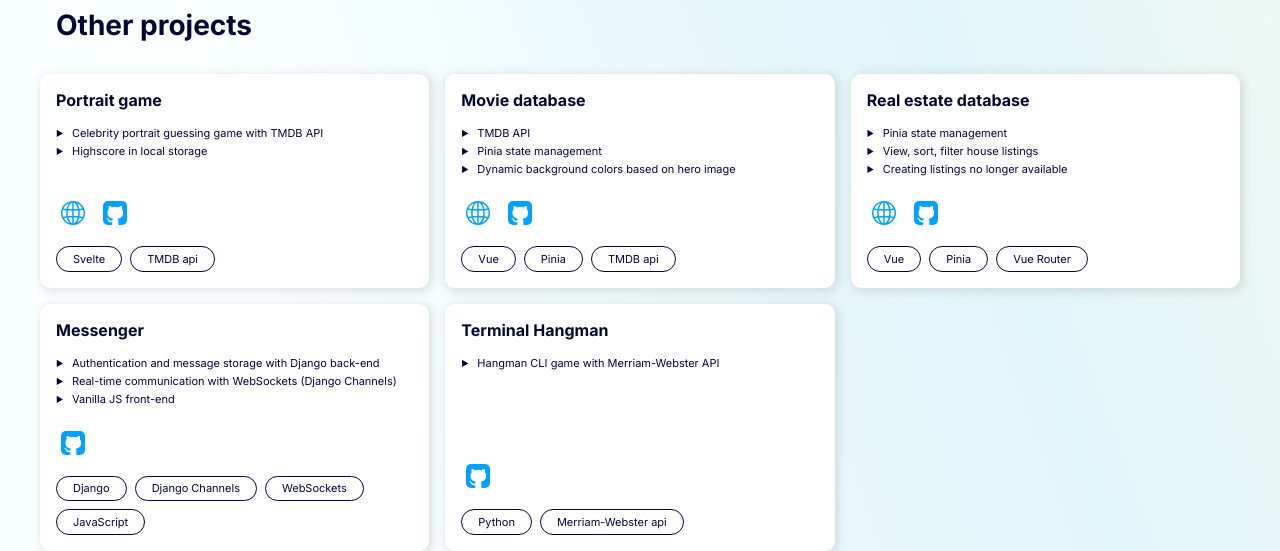
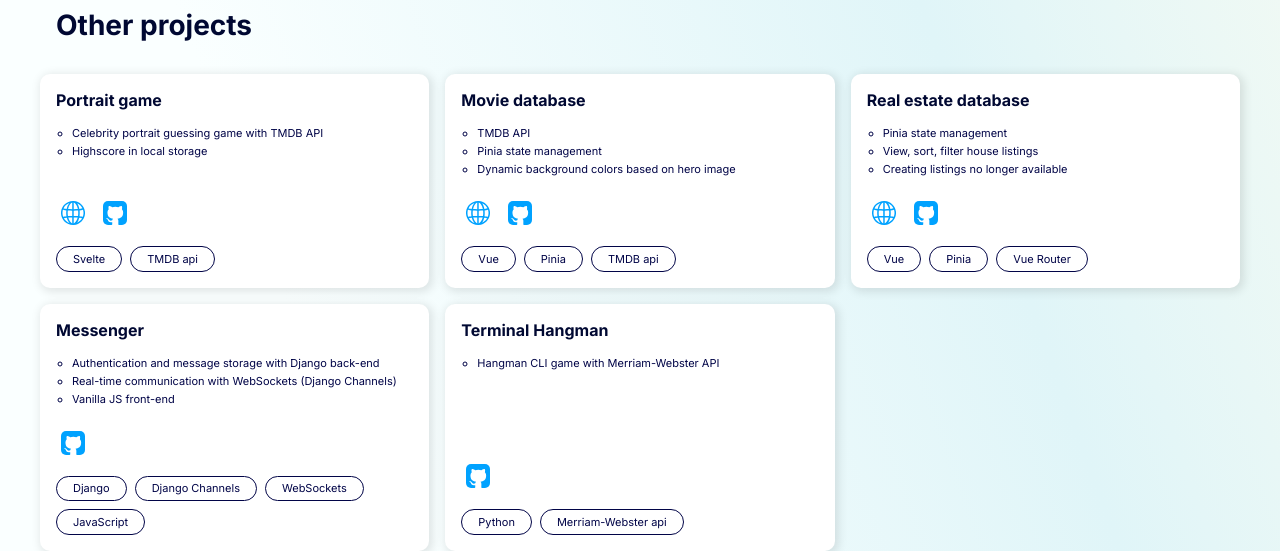
Before and after one commit to crvdam/portfolio_v3, a React (Vite) app in the folder portfolio_v3/: page / in a window 1280 px wide. Shown: the part 1060-1611 px from the top of the page. Built offline with nearby package versions, Linux system fonts and the light colour scheme.

Commit message:
list-style change to circle

```diff
--- a/portfolio_v3/src/components/Project/Project.css
+++ b/portfolio_v3/src/components/Project/Project.css
@@ -38,7 +38,7 @@
 }
 
 .features-list {
-  list-style: disclosure-closed;
+  list-style: circle;
   padding-left: 1rem;
   flex-grow: 1;
 
--- a/portfolio_v3/src/index.css
+++ b/portfolio_v3/src/index.css
@@ -75,7 +75,7 @@
 }
 
 .styled-list {
-  list-style: disclosure-closed;
+  list-style: circle;
   margin-left: 1.5rem;
 
   li {
```
